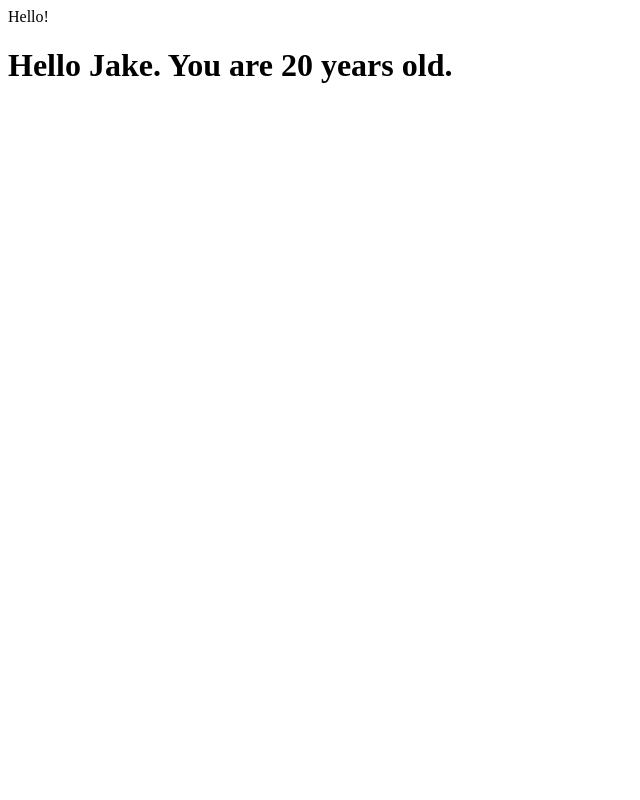
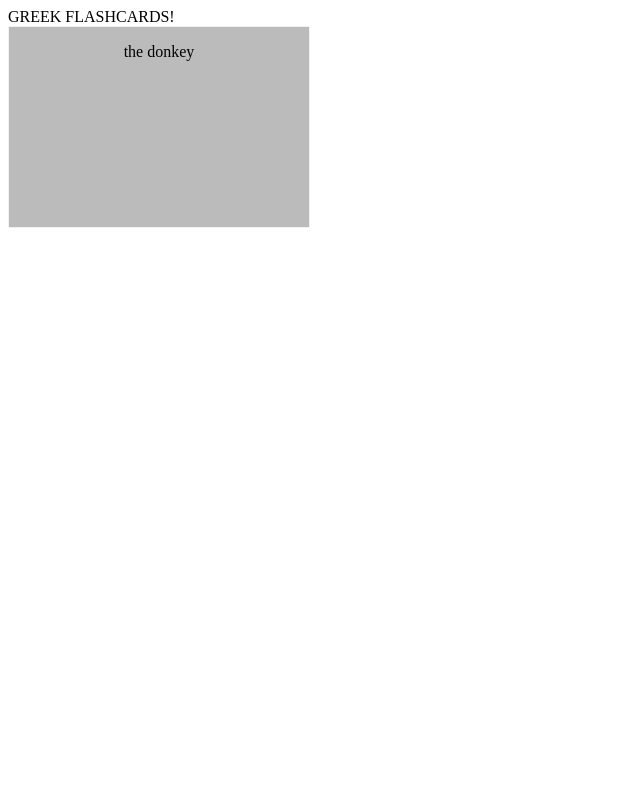
Before and after one commit to cvassalos/flashcard_app, a PHP site: page / in a window 1280 px wide. Shown: the whole page, without its empty margins (0-640 px from the left). Run offline with PHP 8.4, Linux system fonts and the light colour scheme.

Commit message:
Got flipping flashcard working with static coded english word and greek translation

```diff
--- a/index.php
+++ b/index.php
@@ -1,12 +1,23 @@
+<head>
 <html>
-<head></head>
+  <link rel="stylesheet" href="styles.css">
+</head>
 <body>
-Hello!
+GREEK FLASHCARDS!
 <br>
 <?php
-  $age = 20;
-  $name = 'Jake';
-  echo "<h1>Hello $name. You are $age years old.</h1>";
+  $english_word = 'the donkey';
+  $greek_word = 'το γάιδαρος';
 ?>
+<div class="flip-card">
+  <div class="flip-card-inner">
+    <div class="flip-card-front">
+      <p><?php echo $english_word ?></p>
+    </div>
+    <div class="flip-card-back">
+      <p><?php echo $greek_word ?></p>
+    </div>
+  </div>
+</div>
 </body>
 </html>
--- /dev/null
+++ b/styles.css
@@ -0,0 +1,47 @@
+/* The flip card container - set the width and height to whatever you want. We have added the
+ * border property to demonstrate that the flip itself goes out of the box on hover (remove
+ * perspective if you don't want the 3D effect */
+.flip-card {
+  background-color: tranparent;
+  width: 300px;
+  height: 200px;
+  border: 1px solid #f1f1f1;
+  perspective: 1000px; /* Remove this to get rid of 3d effect */
+}
+
+/* This container positions the front and back side */
+.flip-card-inner {
+  position: relative;
+  width: 100%;
+  height: 100%;
+  text-align: center;
+  transition: transform 0.8s;
+  transform-style: preserve-3d;
+}
+
+/* Do a horizontal flip when move mouse over flip box container */
+.flip-card:hover .flip-card-inner {
+  transform: rotateY(180deg);
+}
+
+/* Position the front and back side */
+.flip-card-front, .flip-card-back {
+  position: absolute;
+  width: 100%;
+  height: 100%;
+  -webkit-backface-visibility: hidden; /* Safari */
+  backface-visibility: hidden;
+}
+
+/* Style front side (fallback if image is missing) */
+.flip-card-front {
+  background-color: #bbb;
+  color: black;
+}
+
+/* Style the back side */
+.flip-card-back {
+  background-color: dodgerblue;
+  color: white;
+  transform: rotateY(180deg);
+}
```
